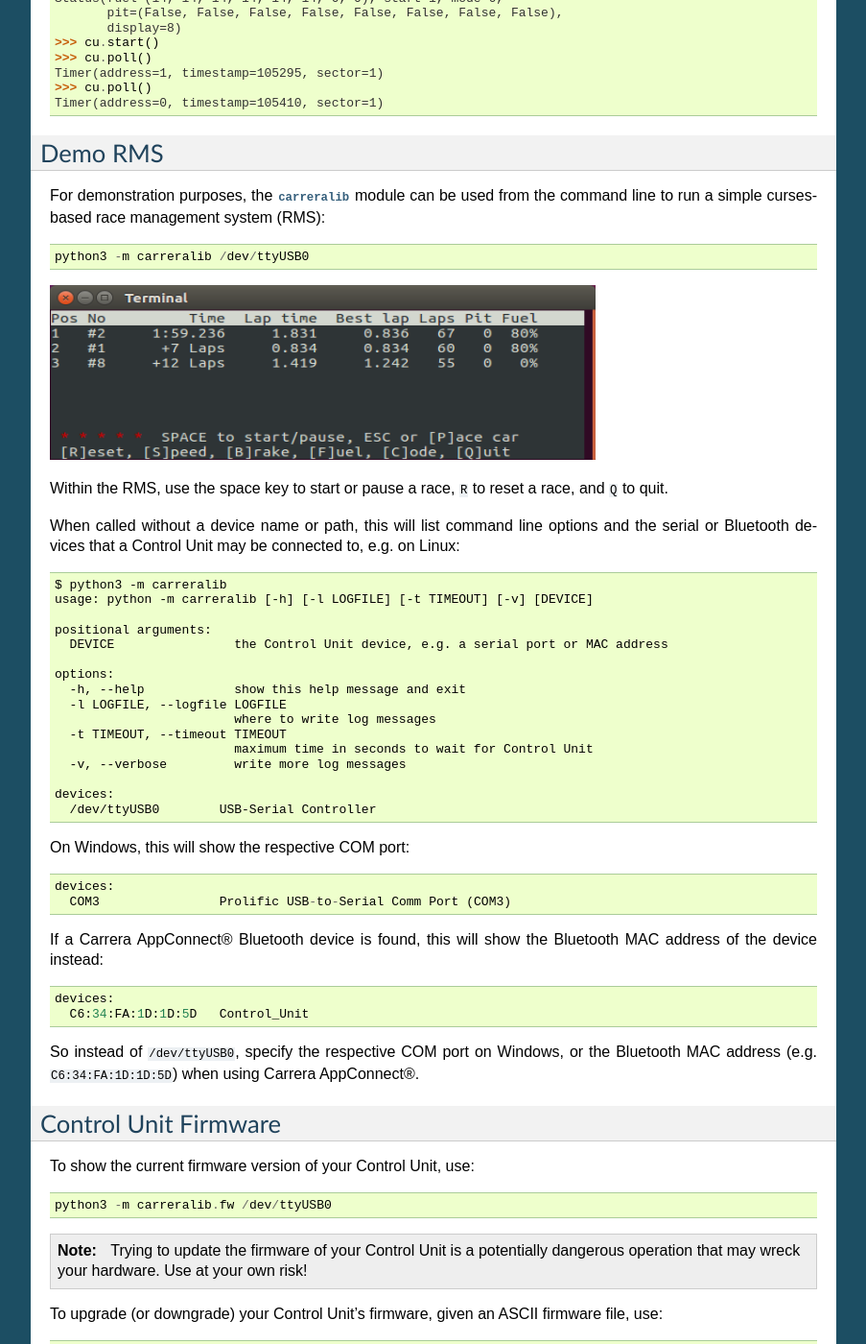
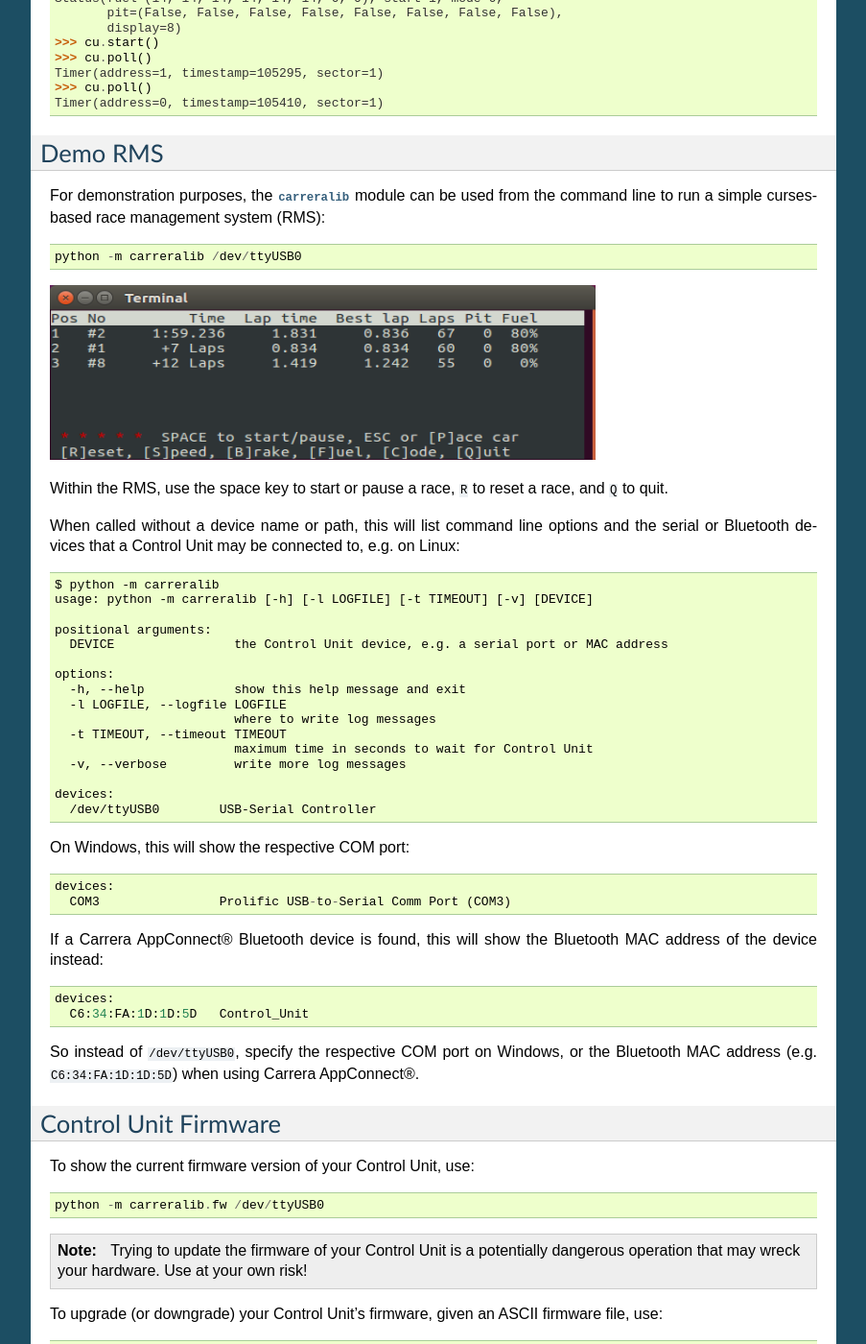
Before and after one commit to tkem/carreralib, a Sphinx documentation site: the page built from docs/index.rst, in a window 1280 px wide and 1400 px high, scrolled down 362 px. Shown: the whole window at 96% size, without its empty margins (198-1101 px from the left). Built offline with Sphinx 7.4.7, drawn with Linux system fonts in a browser that asks for light colours.

Commit message:
Change python3 to plain python command.

```diff
--- a/docs/index.rst
+++ b/docs/index.rst
@@ -35,7 +35,7 @@ For demonstration purposes, the :mod:`carreralib` module can be used
 from the command line to run a simple curses-based race management
 system (RMS)::
 
-  python3 -m carreralib /dev/ttyUSB0
+  python -m carreralib /dev/ttyUSB0
 
 .. image:: rms.png
     :width: 569
@@ -48,7 +48,7 @@ When called without a device name or path, this will list command line
 options and the serial or Bluetooth devices that a Control Unit may be
 connected to, e.g. on Linux::
 
-  $ python3 -m carreralib
+  $ python -m carreralib
   usage: python -m carreralib [-h] [-l LOGFILE] [-t TIMEOUT] [-v] [DEVICE]
 
   positional arguments:
@@ -86,7 +86,7 @@ Control Unit Firmware
 
 To show the current firmware version of your Control Unit, use::
 
-  python3 -m carreralib.fw /dev/ttyUSB0
+  python -m carreralib.fw /dev/ttyUSB0
 
 .. note::
 
@@ -97,7 +97,7 @@ To show the current firmware version of your Control Unit, use::
 To upgrade (or downgrade) your Control Unit's firmware, given an ASCII
 firmware file, use::
 
-  python3 -m carreralib.fw /dev/ttyUSB0 digital_blackbox_NF_V337.HMF
+  python -m carreralib.fw /dev/ttyUSB0 digital_blackbox_NF_V337.HMF
 
 .. note::
 
```
